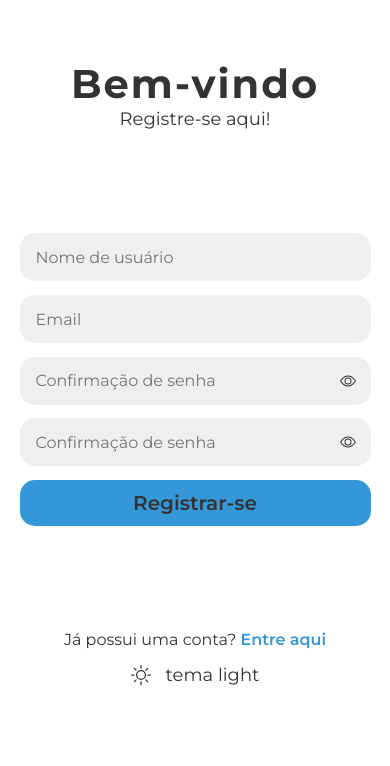
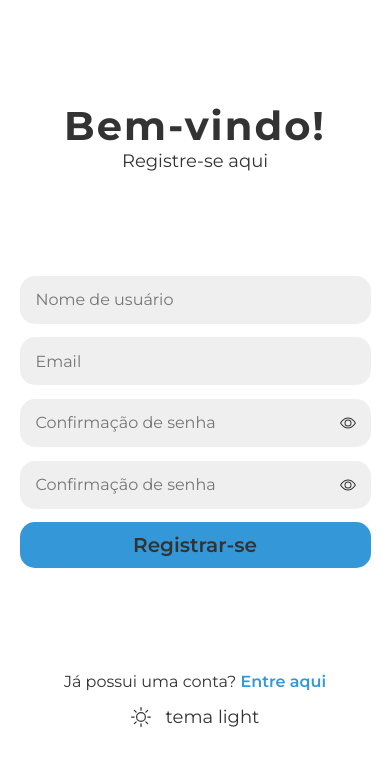
Before and after one commit to mateuscorreiaazevedo/insta-clone, a React (Vite) app: page /register in a window 390 px wide. Shown: the top 766 px of the page. Built offline with nearby package versions, Linux system fonts and the light colour scheme.

Commit message:
chore: change in registration page responsiveness

```diff
--- a/src/components/forms/auth-forms/style.ts
+++ b/src/components/forms/auth-forms/style.ts
@@ -47,6 +47,10 @@ export const ContainerMsg = styled.div`
     display: flex;
     background: ${({ theme }) => theme.colors.red};
   }
+  @media (max-width: 425px) {
+    top: 210px;
+    width: 340px;
+  }
 `
 
 export const ButtonSubmit = styled.button.attrs({ type: 'submit' })`
--- a/src/pages/public/register/index.tsx
+++ b/src/pages/public/register/index.tsx
@@ -21,9 +21,9 @@ export const RegisterPage = () => {
     <S.Main>
       <S.Container>
         <S.Section>
-          <S.Title>Bem-vindo</S.Title>
+          <S.Title>Bem-vindo!</S.Title>
           <S.SubTitle>
-            Registre-se aqui!
+            Registre-se aqui
             <div className="line"/>
           </S.SubTitle>
         </S.Section>
--- a/src/pages/public/register/style.ts
+++ b/src/pages/public/register/style.ts
@@ -5,7 +5,7 @@ export const Main = styled.main`
   display: flex;
   align-items: center;
   justify-content: center;
-  height: 90vh;
+  min-height: 90vh;
   width: 100vw;
   transition: color 600ms;
 `
```
